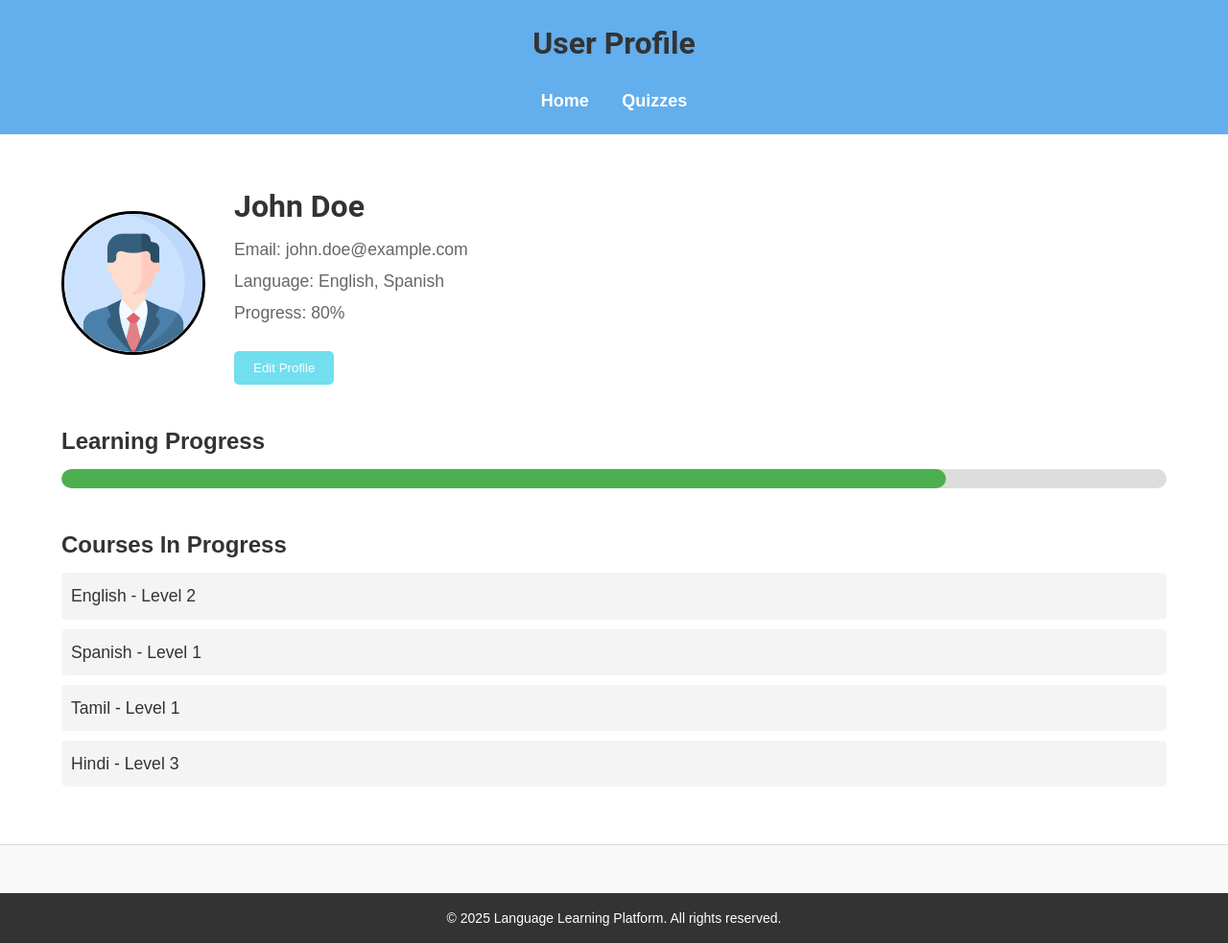
After one commit to VIJAYWHAT/speak-ease, a Flask app: page /profile in a window 1280 px wide. The commit adds this page. Shown: the whole page at 96% size. Run offline with Flask 3, Linux system fonts and the light colour scheme.

Commit message:
80% work completed

```diff
--- a/app/app.py
+++ b/app/app.py
@@ -4,6 +4,7 @@ from firebase_admin import credentials, auth,  firestore
 from services import firestore_db
 from flask_cors import CORS
 import os
+from datetime import datetime
 
 
 if os.getenv("RENDER"):
@@ -63,7 +64,29 @@ def home():
                 "desc": course_dict.get("desc", "No description available")
             })
 
-    return render_template('home.html', username=user_data['name'], email=email, courses=courses_data)
+    # Fetch video classes details
+    now = datetime.now()  # Get current time
+
+    classes_ref = db.collection('videoclass')
+    docs = classes_ref.stream()
+
+    upcoming_classes = []
+
+    for doc in docs:
+        data = doc.to_dict()
+
+        class_time = datetime.strptime(data['datetime'], "%d-%m-%Y %H:%M")
+        print(f"Class time: {class_time}, Current time: {now}")
+
+        if class_time > now:
+            upcoming_classes.append({
+                'title': data['title'],
+                'desc': data['desc'],
+                'link': data['link'],
+                'tutor_name': data['tutor_name']
+            })
+
+    return render_template('home.html', username=user_data['name'], email=email, courses=courses_data, video_classes=upcoming_classes)
 
 @app.route('/login', methods=['GET', 'POST'])
 def login():
@@ -133,6 +156,7 @@ def signup2():
 
     return render_template('signup2.html')
 
+
 @app.route('/get_lessons')
 def get_lessons():
     course_id = request.args.get('course_id')
@@ -153,6 +177,10 @@ def get_lessons():
 
     return jsonify(lessons)
 
+
+@app.route('/profile')
+def profile():
+    return render_template('profile.html')
 
 @app.route('/lesson_page')
 def lesson_page():
--- a/app/static/css/home.css
+++ b/app/static/css/home.css
@@ -15,7 +15,7 @@ header {
     position: relative;
 }
 .logo {
-    background: #005bb5;
+    background: #ffffff;
     padding: 10px;
     border-radius: 50%;
     color: white;
@@ -329,3 +329,7 @@ a{
 .video-class-modal h2 {
     color: #007bff;
 }
+
+.class-list p {
+    color: #555;
+}
--- /dev/null
+++ b/app/static/css/profile.css
@@ -0,0 +1,234 @@
+/* General Styles */
+* {
+    margin: 0;
+    padding: 0;
+    box-sizing: border-box;
+}
+
+body {
+    font-family: 'Arial', sans-serif;
+    background-color: #f9f9f9;
+    color: #333;
+    line-height: 1.6;
+}
+
+.container {
+    width: 90%;
+    margin: 0 auto;
+}
+
+h1, h2 {
+    font-family: 'Roboto', sans-serif;
+    color: #333;
+}
+
+/* Header Styles */
+header {
+    background-color: rgb(99, 174, 236);
+    padding: 20px 0;
+    color: white;
+    text-align: center;
+}
+
+header nav ul {
+    list-style: none;
+    padding: 0;
+    margin-top: 20px;
+}
+
+header nav ul li {
+    display: inline;
+    margin: 0 15px;
+}
+
+header nav ul li a {
+    text-decoration: none;
+    color: white;
+    font-size: 18px;
+    font-weight: bold;
+}
+
+header nav ul li a:hover {
+    color: #f4f4f4;
+}
+
+/* Main Content */
+.main-content {
+    padding: 50px 0;
+    background-color: #ffffff;
+    border-bottom: 1px solid #ddd;
+}
+
+.main-content h2 {
+    font-size: 2rem;
+    margin-bottom: 20px;
+    text-align: center;
+    color: #333;
+}
+
+.language-courses {
+    display: flex;
+    justify-content: space-around;
+    gap: 30px;
+    flex-wrap: wrap;
+    text-align: center;
+}
+
+.course-card {
+    background-color: #fff;
+    border: 1px solid #ddd;
+    padding: 20px;
+    width: 250px;
+    border-radius: 8px;
+    transition: transform 0.3s ease, box-shadow 0.3s ease;
+    box-shadow: 0 0 10px rgba(0, 0, 0, 0.1);
+    text-align: center;
+}
+
+.course-card img {
+    width: 100%;
+    height: auto;
+    border-radius: 5px;
+}
+
+.course-card h3 {
+    margin-top: 15px;
+    font-size: 1.5rem;
+    color: #333;
+}
+
+.course-card p {
+    margin-top: 10px;
+    font-size: 1rem;
+    color: #666;
+}
+
+.course-card button {
+    background-color: #4CAF50;
+    color: white;
+    border: none;
+    padding: 10px 15px;
+    border-radius: 5px;
+    cursor: pointer;
+    margin-top: 20px;
+    transition: background-color 0.3s ease;
+}
+
+.course-card button:hover {
+    background-color: #45a049;
+}
+
+.course-card:hover {
+    transform: scale(1.05);
+    box-shadow: 0 0 20px rgba(0, 0, 0, 0.2);
+}
+
+/* Footer Styles */
+footer {
+    background-color: #333;
+    color: white;
+    padding: 15px 0;
+    text-align: center;
+    margin-top: 50px;
+}
+
+footer p {
+    font-size: 14px;
+}
+
+
+/* Profile Page Styles */
+.profile {
+    padding: 50px 0;
+    background-color: #ffffff;
+    border-bottom: 1px solid #ddd;
+}
+
+.profile-header {
+    display: flex;
+    align-items: center;
+    gap: 30px;
+    text-align: left;
+    margin-bottom: 40px;
+}
+
+.profile-pic {
+    width: 150px;
+    height: 150px;
+    border-radius: 50%;
+    border: 3px solid black;
+}
+
+.profile-info {
+    font-size: 1.1rem;
+}
+
+.profile-info h2 {
+    font-size: 2rem;
+    color: #333;
+}
+
+.profile-info p {
+    margin: 5px 0;
+    color: #666;
+}
+
+.profile-info button {
+    background-color: #71dfee;
+    color: white;
+    padding: 10px 20px;
+    border: none;
+    border-radius: 5px;
+    cursor: pointer;
+    margin-top: 20px;
+    transition: background-color 0.3s ease;
+}
+
+.profile-info button:hover {
+    background-color: #45a049;
+}
+
+.progress-bar {
+    margin-top: 40px;
+}
+
+.progress-bar h3 {
+    font-size: 1.5rem;
+    margin-bottom: 10px;
+    color: #333;
+}
+
+.progress {
+    background-color: #ddd;
+    height: 20px;
+    border-radius: 10px;
+    overflow: hidden;
+}
+
+.progress-bar-filled {
+    background-color: #4CAF50;
+    height: 100%;
+    border-radius: 10px;
+}
+
+.course-list {
+    margin-top: 40px;
+}
+
+.course-list h3 {
+    font-size: 1.5rem;
+    color: #333;
+}
+
+.course-list ul {
+    list-style-type: none;
+    padding: 0;
+}
+
+.course-list li {
+    background-color: #f4f4f4;
+    padding: 10px;
+    margin: 10px 0;
+    border-radius: 5px;
+    font-size: 1.1rem;
+}
--- a/app/templates/index.html
+++ b/app/templates/index.html
@@ -8,7 +8,7 @@
 </head>
 <body>
     <div class="header">
-        <div class="logo"><img src="your-logo-url-here.jpg" alt="Logo"></div>
+        <div class="logo"><img src="{{ url_for('static', filename='images/Speak-ease-Logo.png')}}" alt="Logo"></div>
         <h2>Speak Ease</h2>
     </div>
     <div class="main-content">
--- a/app/templates/login.html
+++ b/app/templates/login.html
@@ -8,7 +8,7 @@
   </head>
   <body>
     <div class="logo">
-      <img src="img/google.png" alt="Logo" />
+      <img src="{{ url_for('static', filename='images/Speak-ease-Logo.png')}}" alt="Logo" />
       <a class="brand-name" href="/">Speak Ease</a>
     </div>
     <div class="container">
--- /dev/null
+++ b/app/templates/profile.html
@@ -0,0 +1,60 @@
+<!DOCTYPE html>
+<html lang="en">
+<head>
+    <meta charset="UTF-8">
+    <meta name="viewport" content="width=device-width, initial-scale=1.0">
+    <title>User Profile</title>
+    <link rel="stylesheet" href="{{ url_for('static', filename='css/profile.css') }}">
+</head>
+<body>
+    <header>
+        <div class="container">
+            <h1>User Profile</h1>
+            <nav>
+                <ul>
+                    <li><a href="/home">Home</a></li>
+                    <li><a href="#">Quizzes</a></li>
+                </ul>
+            </nav>
+        </div>
+    </header>
+
+    <section class="profile">
+        <div class="container">
+            <div class="profile-header">
+                <img src="{{ url_for('static', filename='images/profile.png')}}" alt="Profile Picture" class="profile-pic">
+                <div class="profile-info">
+                    <h2>John Doe</h2>
+                    <p>Email: john.doe@example.com</p>
+                    <p>Language: English, Spanish</p>
+                    <p>Progress: 80%</p>
+                    <button>Edit Profile</button>
+                </div>
+            </div>
+
+            <div class="progress-bar">
+                <h3>Learning Progress</h3>
+                <div class="progress">
+                    <div class="progress-bar-filled" style="width: 80%;"></div>
+                </div>
+            </div>
+
+            <div class="course-list">
+                <h3>Courses In Progress</h3>
+                <ul>
+                    <li>English - Level 2</li>
+                    <li>Spanish  - Level 1</li>
+                    <li>Tamil - Level 1</li>
+                    <li>Hindi - Level 3</li>
+                </ul>
+            </div>
+        </div>
+    </section>
+
+    <footer>
+        <div class="container">
+            <p>&copy; 2025 Language Learning Platform. All rights reserved.</p>
+        </div>
+    </footer>
+</body>
+</html>
--- a/app/templates/signup.html
+++ b/app/templates/signup.html
@@ -8,7 +8,7 @@
   </head>
   <body>
     <div class="logo">
-      <img src="img/google.png" alt="Logo" />
+      <img src="{{ url_for('static', filename='images/Speak-ease-Logo.png')}}" alt="Logo" />
       <a class="brand-name" href="/">Speak Ease</a>
     </div>
     <div class="container">
```
Also changed, not shown: app/templates/home.html (+14 -32 lines), app/static/images/Speak-ease-Logo.png (added), app/static/images/msg-ic.jpg (added).
